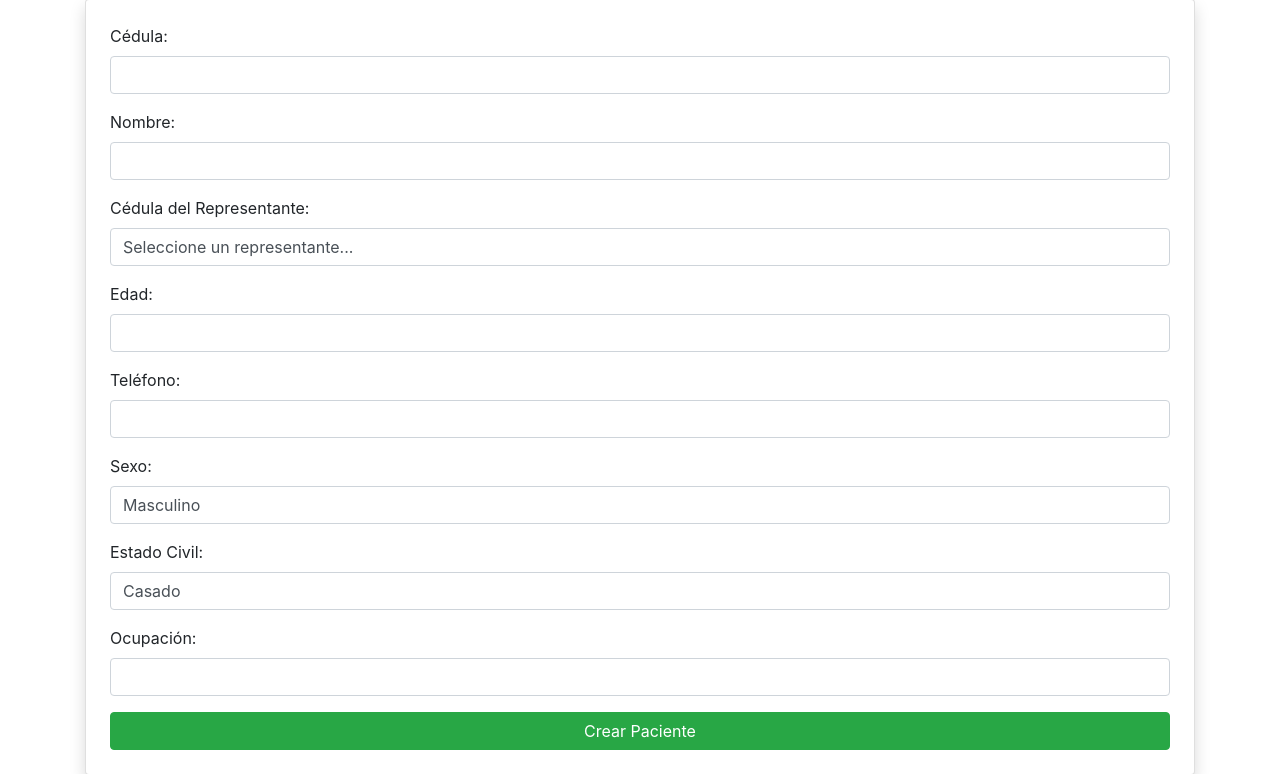
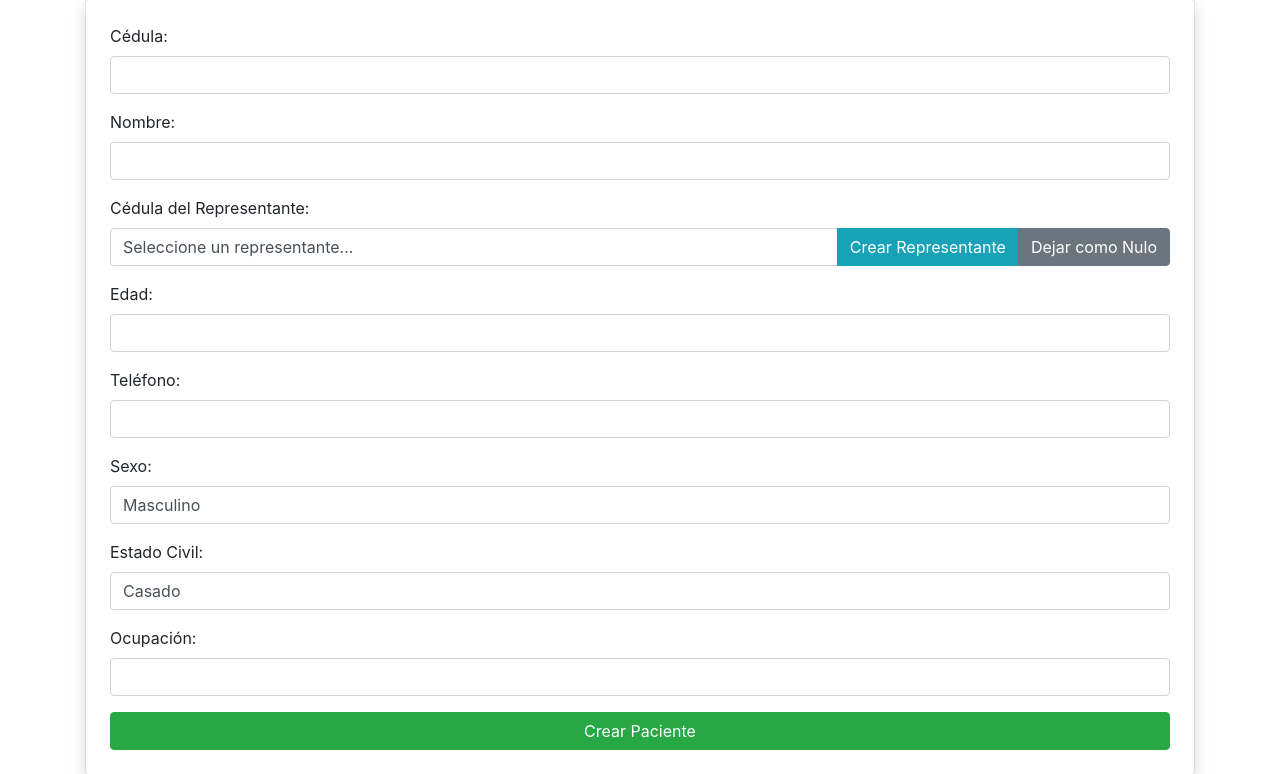
Before and after one commit to Josmar-B/Odontologia-Tarea, a Django app: page /pacientes/crear/ in a window 1280 px wide. Shown: the part 121-895 px from the top of the page. Run offline with Django 5.2, Linux system fonts and the light colour scheme; some libraries are stand-ins or nearby versions.

Commit message:
Update crear_paciente.html

```diff
--- a/odontologia_app/Templates/odontologia_app/crear_paciente.html
+++ b/odontologia_app/Templates/odontologia_app/crear_paciente.html
@@ -26,12 +26,18 @@
             </div>
             <div class="form-group">
                 <label for="cedula_representante">Cédula del Representante:</label>
+                <div class="input-group">
                     <select id="cedula_representante" name="cedula_representante" class="form-control">
                         <option value="">Seleccione un representante...</option>
                         {% for representante in representantes %}
                             <option value="{{ representante.cedula }}">{{ representante.nombre }} ({{ representante.cedula }})</option>
                         {% endfor %}
                     </select>
+                    <div class="input-group-append">
+                        <button type="button" class="btn btn-info" onclick="abrirModal()">Crear Representante</button>
+                        <button type="button" class="btn btn-secondary" onclick="dejarComoNulo()">Dejar como Nulo</button>
+                    </div>
+                </div>
             </div>
             <div class="form-group">
                 <label for="edad">Edad:</label>
@@ -66,6 +72,101 @@
         <br>
         <a href="{% url 'lista_pacientes' %}" class="btn btn-outline-secondary">Volver a la lista de pacientes</a>
     </div>
+
+    <!-- Modal para crear Representante -->
+    <div id="crearRepresentanteModal" class="modal" style="display: none;">
+        <div class="modal-dialog">
+            <div class="modal-content">
+                <div class="modal-header">
+                    <h5 class="modal-title">Crear Representante</h5>
+                    <button type="button" class="close" onclick="cerrarModal()">&times;</button>
+                </div>
+                <div class="modal-body">
+                    <form id="crearRepresentanteForm">
+                        {% csrf_token %}
+                        <div class="form-group">
+                            <label for="cedula_representante_crear">Cédula:</label>
+                            <input type="text" id="cedula_representante_crear" name="cedula" class="form-control" required>
+                        </div>
+                        <div class="form-group">
+                            <label for="nombre_representante_crear">Nombre:</label>
+                            <input type="text" id="nombre_representante_crear" name="nombre" class="form-control" required>
+                        </div>
+                    </form>
+                </div>
+                <div class="modal-footer">
+                    <button type="button" class="btn btn-secondary" onclick="cerrarModal()">Cerrar</button>
+                    <button type="button" class="btn btn-primary" onclick="crearRepresentante()">Guardar</button>
+                </div>
+            </div>
+        </div>
+    </div>
+
+    <script>
+        // Función para abrir el modal
+        function abrirModal() {
+            document.getElementById('crearRepresentanteModal').style.display = 'block';
+        }
+
+        // Función para cerrar el modal
+        function cerrarModal() {
+            document.getElementById('crearRepresentanteModal').style.display = 'none';
+        }
+
+        // Función para dejar el campo de selección como nulo
+        function dejarComoNulo() {
+            document.getElementById('cedula_representante').value = '';
+        }
+
+        // Función para crear un representante
+        function crearRepresentante() {
+            const cedula = document.getElementById('cedula_representante_crear').value;
+            const nombre = document.getElementById('nombre_representante_crear').value;
+
+            if (!cedula || !nombre) {
+                alert('Por favor, complete todos los campos.');
+                return;
+            }
+
+            const formData = new FormData();
+            formData.append('cedula', cedula);
+            formData.append('nombre', nombre);
+
+            fetch('{% url "crear_representante" %}', {
+                method: 'POST',
+                body: formData,
+                headers: {
+                    'X-CSRFToken': '{{ csrf_token }}',
+                },
+            })
+            .then(response => {
+                if (!response.ok) {
+                    throw new Error('Error en la solicitud.');
+                }
+                return response.json();
+            })
+            .then(data => {
+                if (data.status === 'success') {
+                    // Actualizar el campo de selección con el nuevo representante
+                    const select = document.getElementById('cedula_representante');
+                    const option = document.createElement('option');
+                    option.value = cedula;
+                    option.text = `${nombre} (${cedula})`;
+                    select.appendChild(option);
+                    select.value = cedula;  // Seleccionar el nuevo representante
+
+                    alert('Representante creado correctamente.');
+                    cerrarModal();  // Cerrar el modal
+                } else {
+                    throw new Error(data.message || 'Error al crear el representante.');
+                }
+            })
+            .catch(error => {
+                console.error('Error:', error);
+                alert(error.message || 'Error al crear el representante.');
+            });
+        }
+    </script>
 </body>
 </html>
 {% endblock %}
```
Lines whose indentation alone changed are shown as unchanged.
